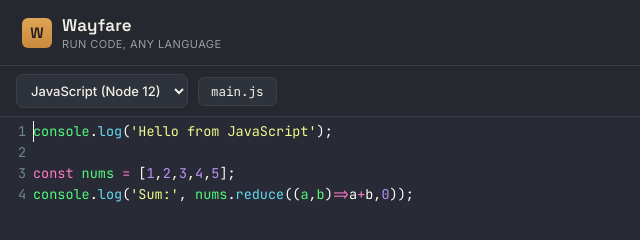
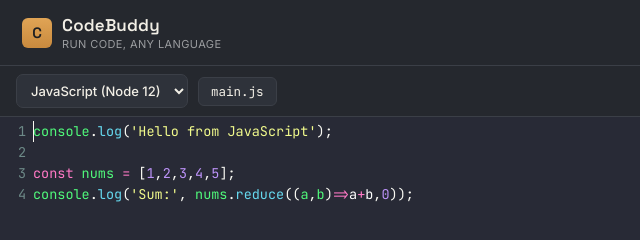
Before and after one commit to abhisingh2244/CodeBuddy, a plain HTML site: page online-compiler.html in a window 1280 px wide. Shown: the top 240 px of the page, 0-640 px from the left. Drawn offline with nearby package versions, Linux system fonts and the light colour scheme.

Commit message:
Update online-compiler.html

```diff
--- a/online-compiler.html
+++ b/online-compiler.html
@@ -3,7 +3,7 @@
 <head>
 <meta charset="UTF-8" />
 <meta name="viewport" content="width=device-width, initial-scale=1.0" />
-<title>Wayfare — multi-language code runner</title>
+<title>CodeBuddy — multi-language code runner</title>
 <link rel="preconnect" href="https://fonts.googleapis.com">
 <link href="https://fonts.googleapis.com/css2?family=Space+Grotesk:wght@500;600&family=JetBrains+Mono:wght@400;500;600&family=Inter:wght@400;500;600&display=swap" rel="stylesheet">
 <link rel="stylesheet" href="https://cdnjs.cloudflare.com/ajax/libs/codemirror/5.65.16/codemirror.min.css">
@@ -174,9 +174,9 @@
 
 <header>
   <div class="brand">
-    <div class="brand-mark">W</div>
+    <div class="brand-mark">C</div>
     <div>
-      <div class="brand-name">Wayfare</div>
+      <div class="brand-name">CodeBuddy</div>
       <div class="brand-sub">Run code, any language</div>
     </div>
   </div>
```
